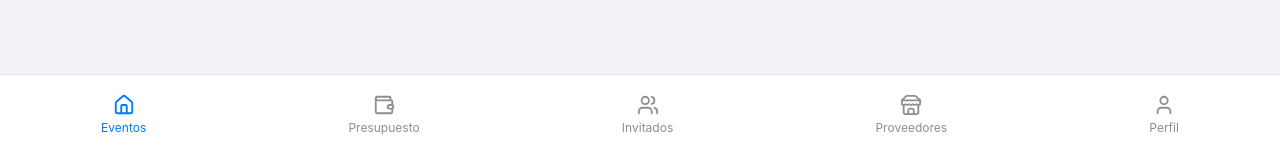
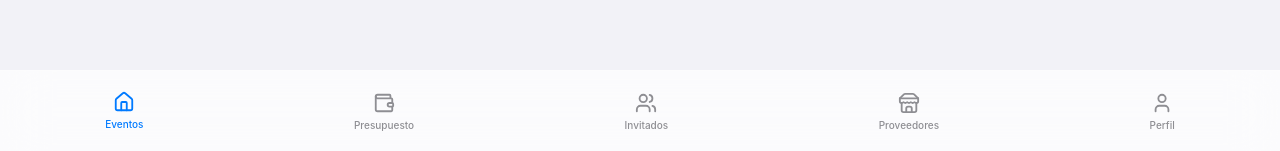
Before and after one commit to panchoroggero-svg/PlannIt, a React (Vite) app: page / in a window 1280 px wide. Shown: the part 646-797 px from the top of the page. Built offline with nearby package versions, Linux system fonts and the light colour scheme.

Commit message:
iOS-style bottom tab bar refinement

```diff
--- a/src/app/components/Layout.tsx
+++ b/src/app/components/Layout.tsx
@@ -1,12 +1,5 @@
 import { Outlet, NavLink } from "react-router-dom"
-import {
-
-Home,
-Wallet,
-Users,
-Store,
-User
-} from "lucide-react"
+import { Home, Wallet, Users, Store, User } from "lucide-react"
 
 export function Layout() {
   return (
@@ -16,16 +9,19 @@ return (
         <Outlet />
       </div>
 
-    {/* TAB BAR iOS */}
+      {/* TAB BAR estilo iOS */}
       <nav
         className="
-        sticky bottom-0
-        bg-white
-        border-t border-[#E5E5EA]
-        h-20
+          sticky bottom-0 z-50
+          h-[84px]
           flex justify-around items-center
+          border-t border-white/20
+          bg-white/70
+          backdrop-blur-xl
         "
-      style={{ paddingBottom: "env(safe-area-inset-bottom)" }}
+        style={{
+          paddingBottom: "env(safe-area-inset-bottom)",
+        }}
       >
         <Tab to="/" icon={<Home size={22} />} label="Eventos" />
         <Tab to="/budget" icon={<Wallet size={22} />} label="Presupuesto" />
@@ -52,8 +48,14 @@ return (
       className={({ isActive }) =>
         `
         flex flex-col items-center justify-center gap-1
-      text-xs
-      ${isActive ? "text-[#007AFF]" : "text-[#8E8E93]"}
+        text-[10px] font-medium
+        transition-all duration-150
+        active:scale-95
+        ${
+          isActive
+            ? "text-[#007AFF] translate-y-[-1px]"
+            : "text-[#8E8E93]"
+        }
         `
       }
     >
```
Also changed, not shown: 5 other files (tests, documents, lock files or other folders). Lines whose indentation alone changed are shown as unchanged.
